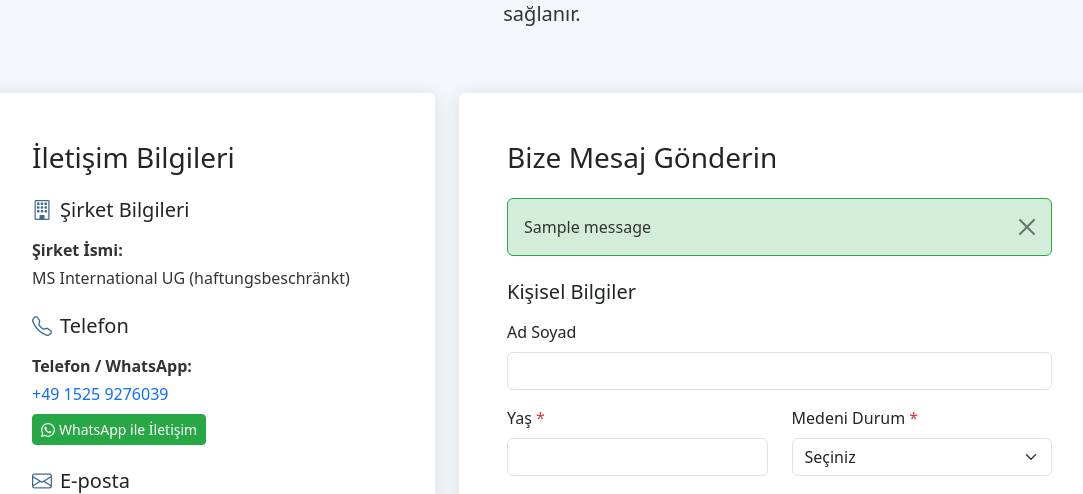
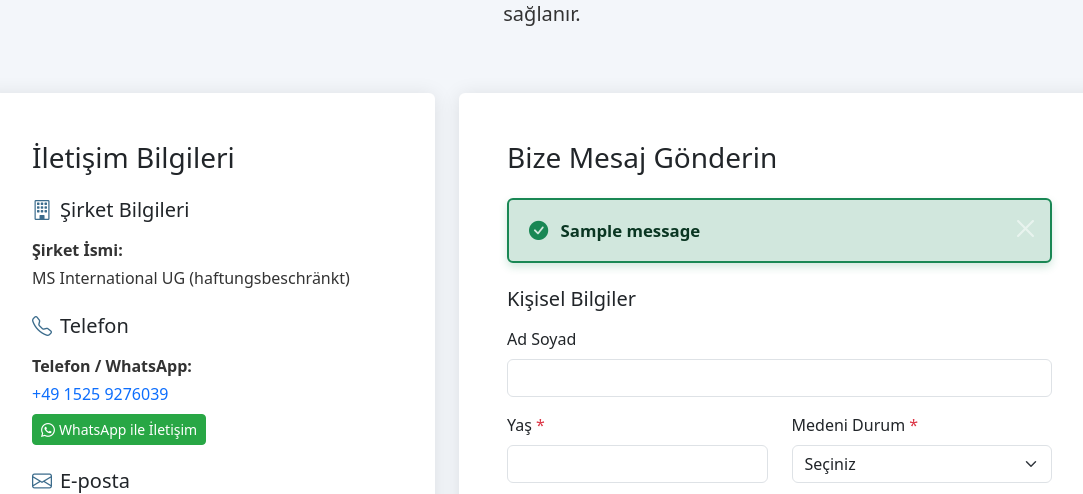
Before and after one commit to fatihozkul35/integration, a Django app: page /kontakt/ in a window 1280 px wide. Shown: the part 427-921 px from the top of the page, without its empty margins (98-1181 px from the left). Run offline with Django 5.2, Linux system fonts and the light colour scheme; tables that the repository leaves empty hold one stand-in row (values such as "Sample post"); one stand-in notice (Sample message) is shown.

Commit message:
fix form

```diff
--- a/integration_app/templates/integration_app/components/contact_form.html
+++ b/integration_app/templates/integration_app/components/contact_form.html
@@ -5,8 +5,17 @@
 
 {% if messages %}
     {% for message in messages %}
-        <div class="alert alert-{{ message.tags }} alert-dismissible fade show" role="alert">
-            {{ message }}
+        <div class="alert alert-{{ message.tags }} alert-dismissible fade show {% if message.tags == 'success' %}alert-success-custom{% endif %}" role="alert">
+            {% if message.tags == 'success' %}
+                <i class="bi bi-check-circle-fill me-2"></i>
+            {% elif message.tags == 'error' %}
+                <i class="bi bi-exclamation-triangle-fill me-2"></i>
+            {% elif message.tags == 'warning' %}
+                <i class="bi bi-exclamation-circle-fill me-2"></i>
+            {% elif message.tags == 'info' %}
+                <i class="bi bi-info-circle-fill me-2"></i>
+            {% endif %}
+            <strong>{{ message }}</strong>
             <button type="button" class="btn-close" data-bs-dismiss="alert" aria-label="Close"></button>
         </div>
     {% endfor %}
@@ -129,6 +138,28 @@ document.addEventListener('DOMContentLoaded', function() {
     const contactForm = document.getElementById('{% if form_id %}{{ form_id }}{% else %}contact-form{% endif %}');
     if (!contactForm) return;
 
+    // Success mesajı kontrolü ve işlemleri
+    const successAlert = document.querySelector('.alert-success-custom');
+    if (successAlert) {
+        // Success mesajı varsa mesaja scroll yap
+        setTimeout(function() {
+            successAlert.scrollIntoView({ behavior: 'smooth', block: 'center' });
+        }, 100);
+
+        // Formu temizle (reset)
+        if (contactForm) {
+            contactForm.reset();
+        }
+
+        // Form alanlarındaki validation sınıflarını temizle
+        const allInputs = contactForm.querySelectorAll('input, select, textarea');
+        allInputs.forEach(function(input) {
+            input.classList.remove('is-invalid');
+            input.style.borderColor = '';
+            input.style.borderWidth = '';
+        });
+    }
+
     // Tüm required alanları bul
     const requiredFields = contactForm.querySelectorAll('[required]');
 
@@ -237,4 +268,35 @@ document.addEventListener('DOMContentLoaded', function() {
         border-color: #dc3545 !important;
         box-shadow: 0 0 0 0.2rem rgba(220, 53, 69, 0.25) !important;
     }
+
+    /* Success Mesajı Özel Stilleri */
+    .alert-success-custom {
+        background-color: #d1e7dd;
+        border-color: #198754;
+        color: #0a3622;
+        border-width: 2px;
+        border-style: solid;
+        box-shadow: 0 4px 8px rgba(25, 135, 84, 0.2);
+        padding: 1rem 1.25rem;
+        font-size: 1.05rem;
+    }
+
+    .alert-success-custom .bi-check-circle-fill {
+        color: #198754;
+        font-size: 1.2rem;
+    }
+
+    .alert-success-custom strong {
+        color: #0a3622;
+        font-weight: 600;
+    }
+
+    .alert-success-custom .btn-close {
+        filter: invert(1) grayscale(100%) brightness(200%);
+    }
+
+    .alert-success-custom:hover {
+        box-shadow: 0 6px 12px rgba(25, 135, 84, 0.3);
+        transition: box-shadow 0.3s ease;
+    }
 </style>
--- a/integration_app/utils.py
+++ b/integration_app/utils.py
@@ -69,16 +69,19 @@ def rate_limit_contact(max_requests=5, period=86400):
             response = view_func(request, *args, **kwargs)
 
             # Increment counters only if the form submission was successful
-            # We check if there's a success message indicating successful submission
-            # The view adds 'Mesajınız başarıyla gönderildi!' message on success
-            storage = messages.get_messages(request)
-            has_success = any(
-                msg.level_tag == 'success' and 'başarıyla gönderildi' in msg.message.lower()
-                for msg in storage
-            )
-
-            # Only increment if we have a success message (ContactMessage was created)
-            if has_success:
+            # We can't use messages.get_messages() here because it consumes messages
+            # and they won't be available in the template after redirect.
+            # Instead, we'll check if response is a redirect (which indicates success)
+            # and if it's redirecting to contact page or back to referer (success case)
+            # Note: This is a simple heuristic - if view redirects, it's likely successful
+            # Error messages also redirect, but they're handled by the view itself
+            # The view only redirects on success or validation errors (which we catch above)
+            if isinstance(response, HttpResponseRedirect):
+                # Check if redirect URL indicates success (not an error page)
+                redirect_url = response.url
+                # If redirecting to contact page or back to referer, it's likely successful
+                # We'll increment counter for any redirect (conservative approach)
+                # The view will handle showing appropriate messages
                 # Increment IP counter
                 cache.set(ip_cache_key, ip_count + 1, period)
 
--- a/integration_app/views.py
+++ b/integration_app/views.py
@@ -239,13 +239,15 @@ def contact(request):
 
                     # Kullanıcıya hata göstermiyoruz ama logluyoruz
 
+                # Başarı mesajını göster ve redirect yap
                 messages.success(request, 'Mesajınız başarıyla gönderildi!')
-                # Formu temizlemek için redirect - referer sayfasına geri dön
                 redirect_url = get_redirect_url_with_anchor(request)
                 return HttpResponseRedirect(redirect_url)
             except Exception as e:
                 print(e)
                 messages.error(request, 'Bir hata oluştu. Lütfen tekrar deneyin.')
+                redirect_url = get_redirect_url_with_anchor(request)
+                return HttpResponseRedirect(redirect_url)
 
     return render(request, 'integration_app/contact.html')
 
```
